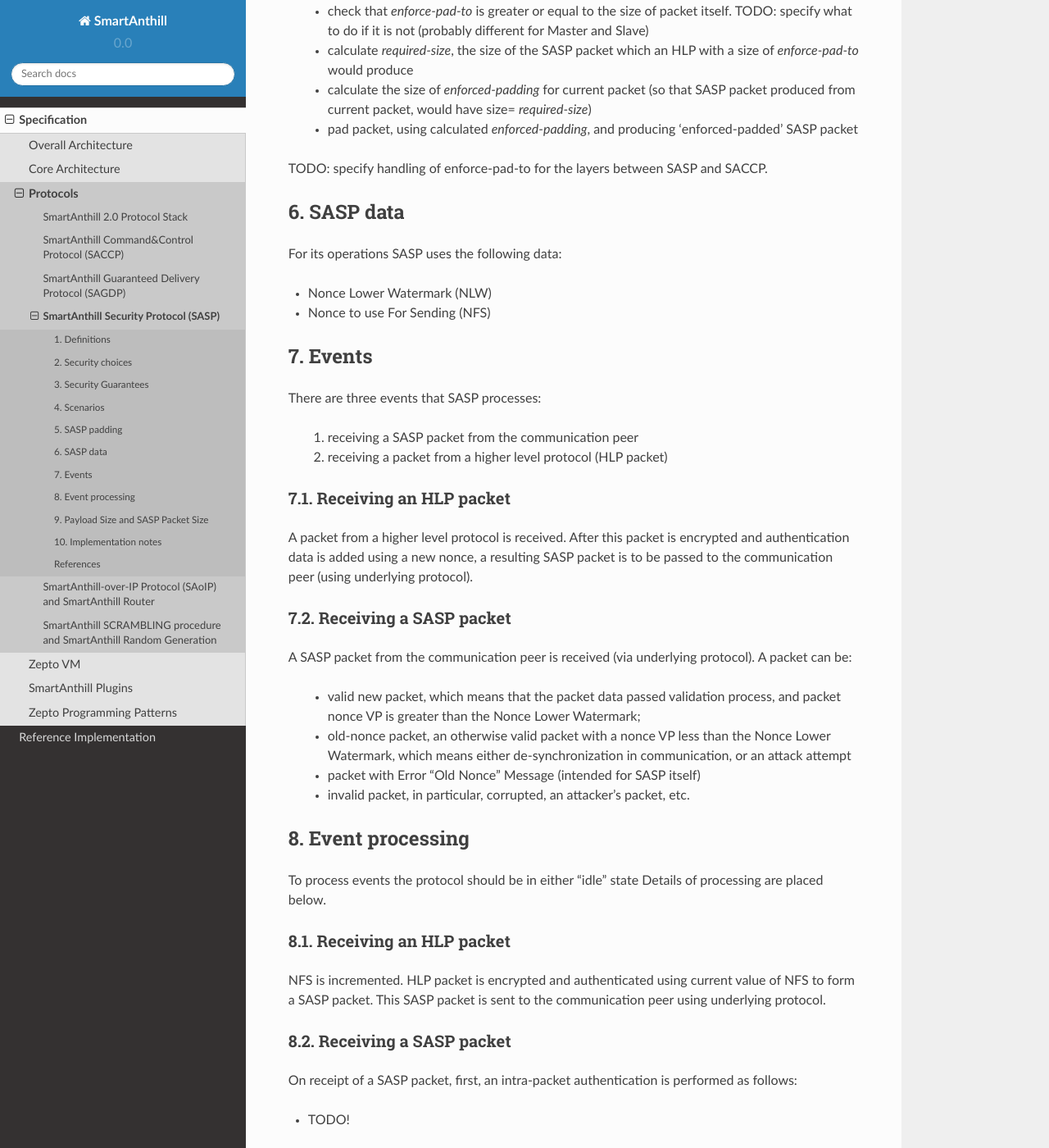
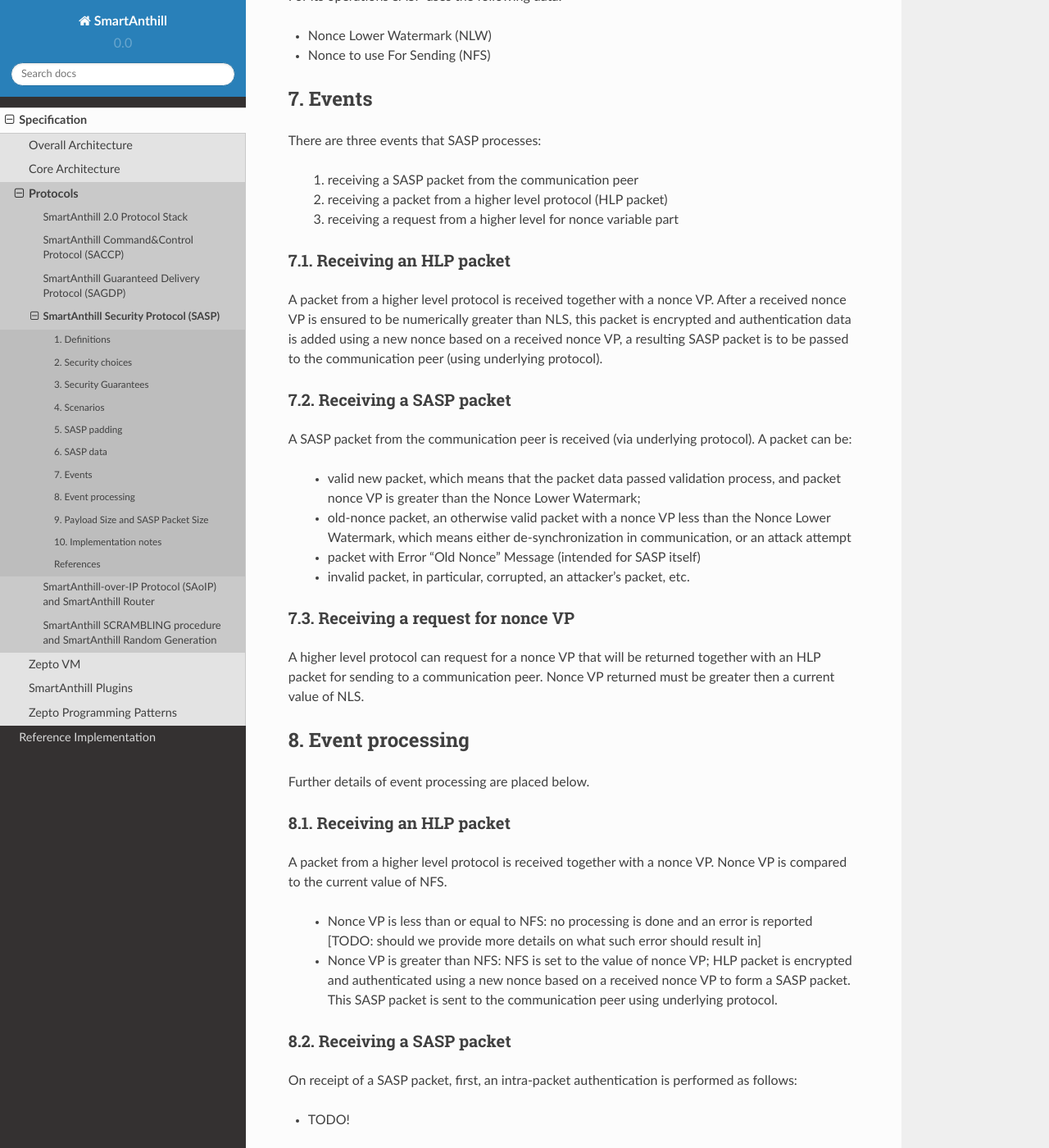
Before and after one commit to smartanthill/smartanthill2_0, a Sphinx documentation site: the page built from docs/design-documents/protocols/sasp.rst, in a window 1280 px wide and 1400 px high, scrolled down 7654 px. Shown: the whole window at 82% size. Built offline with Sphinx 7.4.7 and the Read the Docs theme 2.0.0, drawn with Linux system fonts in a browser that asks for light colours; some of the changed text lies outside the part shown.

Commit message:
SASP spec v0.2.0

```diff
--- a/docs/design-documents/protocols/sasp.rst
+++ b/docs/design-documents/protocols/sasp.rst
@@ -152,15 +151,10 @@ To be economical with the set of values that are greater than a current value of
 
 TODO: Nonce Exhaustion/Overflow handling
 
-4.2. Processing repeated Packet
-^^^^^^^^^^^^^^^^^^^^^^^^^^^^^^^
-
-In some cases it may be desired to repeat resending the same packet. For instance, it may be detected that a packet has not been received by the communication peer. In this case an exact copy of the packet is re-sent; being exact copy implies that the packet has the same nonce as the original packet. On the receiving side the nonce VP is found to be equal to NLW (since NLW was set to the value of nonce VP of the original packet). SASP detects this special case, and, if the packet is otherwise valid, reports that the packet is repeated to the higher level protocol while passing the packet for further processing.
-
-4.3. Processing packet with an obsolete nonce
+4.2. Processing packet with an obsolete nonce
 ^^^^^^^^^^^^^^^^^^^^^^^^^^^^^^^^^^^^^^^^^^^^^
 
-If a packet is internally valid, but its nonce VP is less than a current value of NLW, it may indicate that states of the communication peers are out of sync (and not necessarily that a third party attack is detected). In this case, to resynchronize communication process an Error "Old Nonce" Message is formed with the lowest possible nonce VP, and a packet with this message is sent to a communication partner.
+If a packet is internally valid, but its nonce VP is less than or equal to a current value of NLW, it may indicate that states of the communication peers are out of sync (and not necessarily that a third party attack is detected). In this case, to resynchronize communication process an Error "Old Nonce" Message is formed with the lowest possible acceptable nonce VP, and a packet with this message is sent to a communication partner.
 
 If an Error "Old Nonce" Message is received, the receiving party compares its NFS with the lowest possible value of the nonce within the message, and if NFS is less that value, NFS is set to the value as specified in the message; using such a value of NFS for sending packets will ensure that the packet will pass NLW test at the receiving party.
 
@@ -232,12 +226,13 @@ For its operations SASP uses the following data:
 There are three events that SASP processes:
 
  1. receiving a SASP packet from the communication peer
- 2. receiving a packet  from a higher level protocol (HLP packet)
+ 2. receiving a packet from a higher level protocol (HLP packet)
+ 3. receiving a request from a higher level for nonce variable part
 
 7.1. Receiving an HLP packet
 ^^^^^^^^^^^^^^^^^^^^^^^^^^^^
 
-A packet from a higher level protocol is received. After this packet is encrypted and authentication data is added using a new nonce, a resulting SASP packet is to be passed to the communication peer (using underlying protocol).
+A packet from a higher level protocol is received together with a nonce VP. After a received nonce VP is ensured to be numerically greater than NLS, this packet is encrypted and authentication data is added using a new nonce based on a received nonce VP, a resulting SASP packet is to be passed to the communication peer (using underlying protocol).
 
 7.2. Receiving a SASP packet
 ^^^^^^^^^^^^^^^^^^^^^^^^^^^^
@@ -249,18 +244,26 @@ A SASP packet from the communication peer is received (via underlying protocol).
   * packet with Error "Old Nonce" Message (intended for SASP itself)
   * invalid packet, in particular, corrupted, an attacker's packet, etc.
 
+7.3. Receiving a request for nonce VP
+^^^^^^^^^^^^^^^^^^^^^^^^^^^^^^^^^^^^^
+
+A higher level protocol can request for a nonce VP that will be returned together with an HLP packet for sending to a communication peer. Nonce VP returned must be greater then a current value of NLS.
+
 
 
 
 8. Event processing
 -------------------
 
-To process events the protocol should be in either "idle" state Details of processing are placed below.
+Further details of event processing are placed below.
 
 8.1. Receiving an HLP packet
 ^^^^^^^^^^^^^^^^^^^^^^^^^^^^
 
-NFS is incremented. HLP packet is encrypted and authenticated using current value of NFS to form a SASP packet. This SASP packet is sent to the communication peer using underlying protocol.
+A packet from a higher level protocol is received together with a nonce VP. Nonce VP is compared to the current value of NFS.
+
+  * Nonce VP is less than or equal to NFS: no processing is done and an error is reported [TODO: should we provide more details on what such error should result in]
+  * Nonce VP is greater than NFS: NFS is set to the value of nonce VP; HLP packet is encrypted and authenticated using a new nonce based on a received nonce VP to form a SASP packet. This SASP packet is sent to the communication peer using underlying protocol.
 
 8.2. Receiving a SASP packet
 ^^^^^^^^^^^^^^^^^^^^^^^^^^^^
@@ -282,9 +285,16 @@ Then:
      + if packets other than Error Old Nonce Message: packet nonce VP is compared to the Nonce Lower Watermark (NLW). Three cases are possible:
 
         * if nonce VP is less than or equal to NLW: a packet with Error Old Nonce Message is prepared with the lowest possible valid nonce set to a current value of NLW; the packet is authenticated and sent to the communication peer.
-        * if nonce VP is greater than NLW: a new packet is received: NLW is set to the value of nonce VP of the received packet; LRPS is set to packet signature; an HLP packet with payload of the received packet is passed to the higher level protocol with status "new".
+        * if nonce VP is greater than NLW: a new packet is received: NLW is set to the value of nonce VP of the received packet; LRPS is set to packet signature [TODO: check whether we use it elsewhere]; an HLP packet with payload of the received packet is passed to the higher level protocol together with the nonce VP of the packet nonce.
 
 TODO!: sending packets (encryption etc.)
+
+8.3. Receiving a request for nonce VP
+^^^^^^^^^^^^^^^^^^^^^^^^^^^^^^^^^^^^^
+
+A Nonce VP is generated based on a current value of NLS so that the numerical value of nonce VP be greater than numerical value of NLS. Such generation can be as simple as numerical value of NLS plus 1.
+
+
 
 9. Payload Size and SASP Packet Size
 ------------------------------------
```
Also changed, not shown: other parts of docs/design-documents/protocols/sasp.rst (+2 -3 lines).
